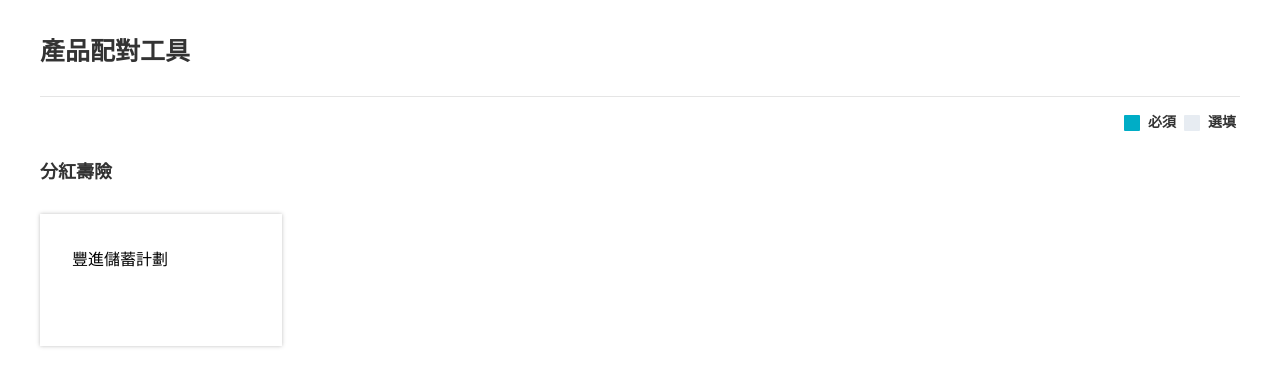
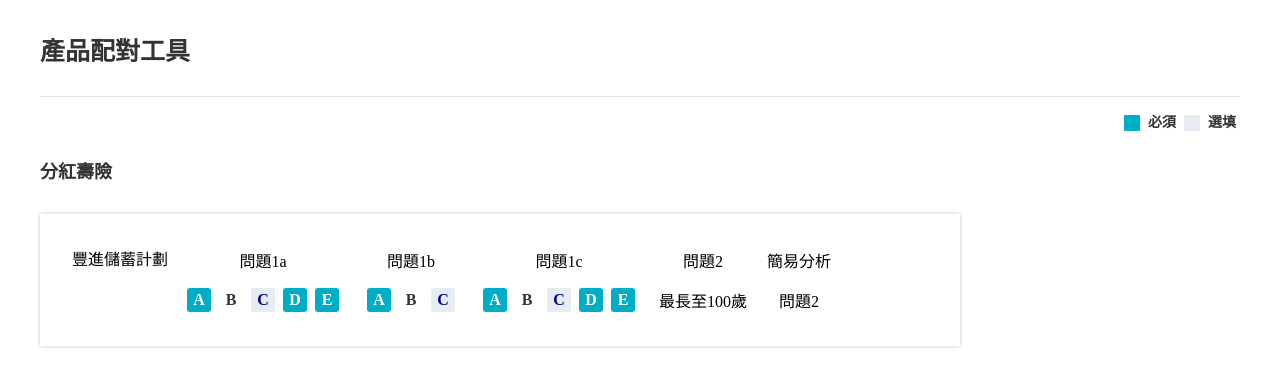
Before and after one commit to cyrilokidi/MindForce-Task, a React (Create React App) app: page / in a window 1280 px wide. Shown: the top 386 px of the page. Built offline with nearby package versions, Linux system fonts and the light colour scheme.

Commit message:
Update product result row component

```diff
--- a/src/App.js
+++ b/src/App.js
@@ -30,12 +30,61 @@ const ResultLegend = () => {
   );
 };
 
+const ProductCategoryContainer = () => {
+  return (
+    <div className="product-category-container">
+      <div className="product-category-item">
+        <p>問題1a</p>
+        <div className="product-category-answer-container">
+          <b className="product-category-answer active-answer">A</b>
+          <b className="product-category-answer default-answer">B</b>
+          <b className="product-category-answer inactive-answer">C</b>
+          <b className="product-category-answer active-answer">D</b>
+          <b className="product-category-answer active-answer">E</b>
+        </div>
+      </div>
+
+      <div className="product-category-item">
+        <p>問題1b</p>
+        <div className="product-category-answer-container">
+          <b className="product-category-answer active-answer">A</b>
+          <b className="product-category-answer default-answer">B</b>
+          <b className="product-category-answer inactive-answer">C</b>
+        </div>
+      </div>
+
+      <div className="product-category-item">
+        <p>問題1c</p>
+        <div className="product-category-answer-container">
+          <b className="product-category-answer active-answer">A</b>
+          <b className="product-category-answer default-answer">B</b>
+          <b className="product-category-answer inactive-answer">C</b>
+          <b className="product-category-answer active-answer">D</b>
+          <b className="product-category-answer active-answer">E</b>
+        </div>
+      </div>
+
+      <div className="product-category-item">
+        <p>問題2</p>
+        <p>最長至100歲</p>
+      </div>
+
+      <div className="product-category-item">
+        <p>簡易分析</p>
+        <p>問題2</p>
+      </div>
+    </div>
+  );
+};
+
 const ProductResultContainer = () => {
   return (
     <div className="product-result-container">
       <div className="product-name">
         <p>豐進儲蓄計劃</p>
       </div>
+
+      <ProductCategoryContainer />
     </div>
   );
 };
--- a/src/styles.css
+++ b/src/styles.css
@@ -88,3 +88,47 @@
   box-shadow: 0 0 4px 0 rgba(0, 0, 0, 0.25);
   background-color: #ffffff;
 }
+
+.product-category-container {
+  display: flex;
+  flex-wrap: wrap;
+  margin: auto 5px;
+}
+
+.product-category-item {
+  margin: 0 5px;
+  text-align: center;
+  padding: 0 5px;
+}
+
+.product-category-answer-container {
+  display: flex;
+}
+
+.product-category-answer {
+  width: 24px;
+  margin: auto 4px;
+  font-size: 16px;
+  font-weight: 600;
+  font-stretch: normal;
+  font-style: normal;
+  line-height: 1.5;
+  letter-spacing: normal;
+  text-align: center;
+  border-radius: 3px;
+}
+
+.default-answer {
+  color: #333333;
+  background-color: #ffffff;
+}
+
+.active-answer {
+  color: #ffffff;
+  background-color: #00adc6;
+}
+
+.inactive-answer {
+  color: #00008f;
+  background-color: #e7ecf2;
+}
```
